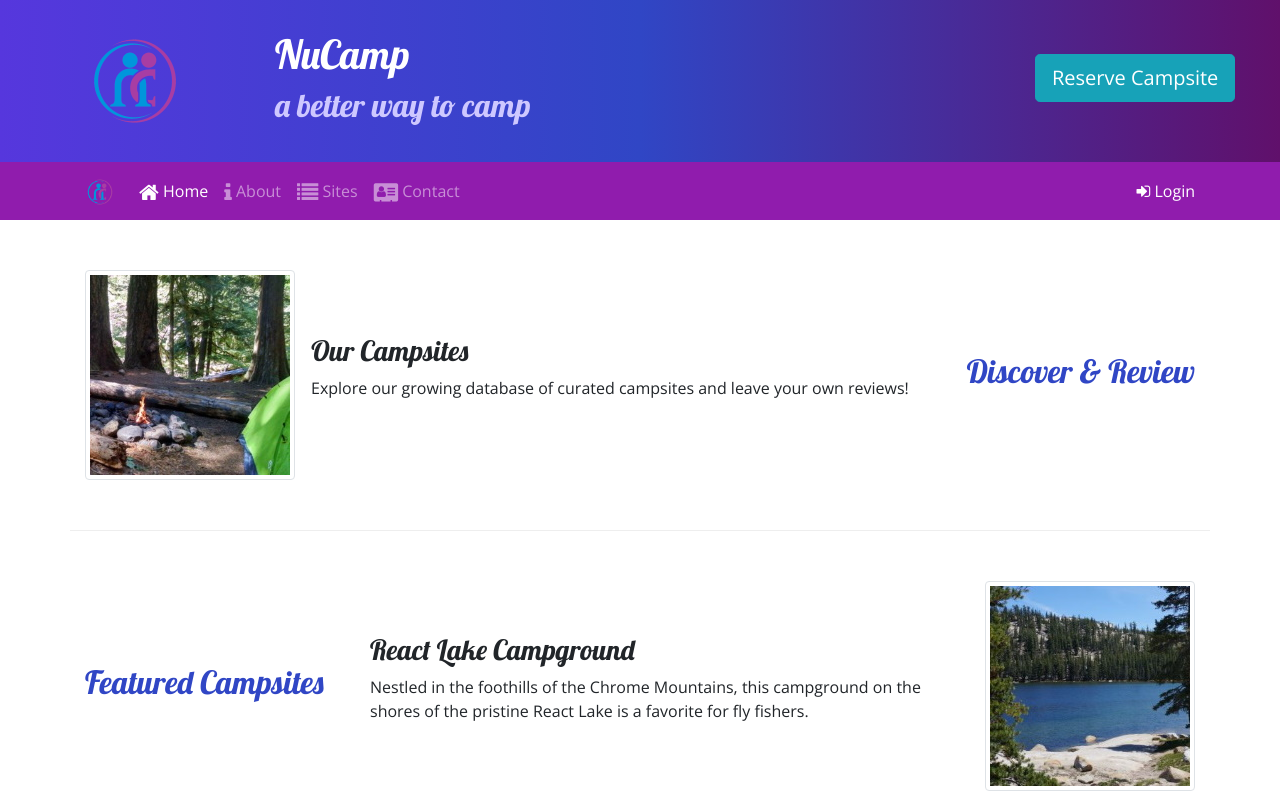
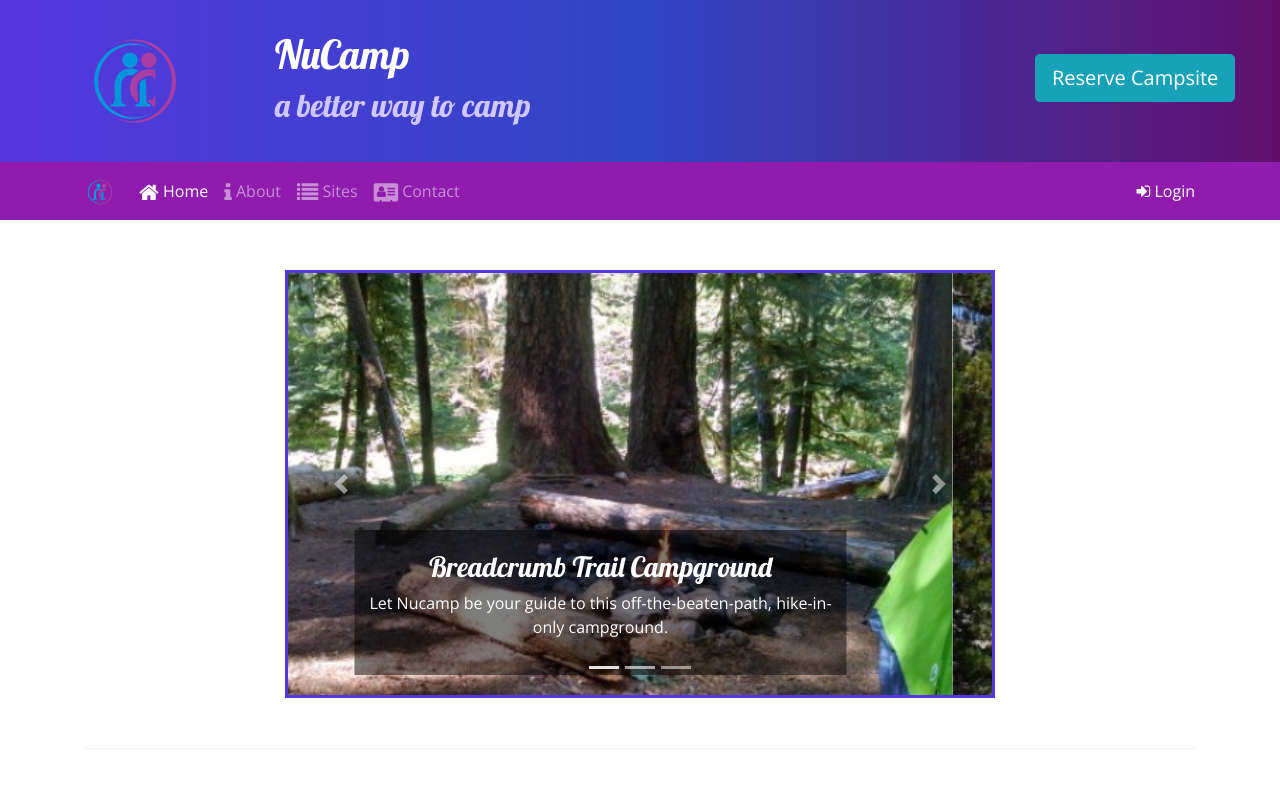
Before and after one commit to AlexandruIvan9/Bootstrap-project, a website: page index.html in a window 1280 px wide. Shown: the top 796 px of the page. Drawn offline with nearby package versions, Linux system fonts and the light colour scheme.

Commit message:
Carousel

```diff
--- a/css/styles.css
+++ b/css/styles.css
@@ -48,3 +48,11 @@ a, a:hover {
   color: inherit;
   text-decoration: none;
 }
+
+.carousel-caption {
+  background-color: rgba(0, 0, 0, 0.5);
+}
+
+.carousel {
+  border: solid #5637DD;
+}
--- a/index.html
+++ b/index.html
@@ -95,7 +95,51 @@
         </div>
     </div>
 </div>
+<div class="container">
   <div class="container">
+    <div class="row row-content">
+        <div class="col-md-8 mx-auto">
+          <div id="homeCarousel" class="carousel slide" data-ride="carousel">
+            <ol class="carousel-indicators">
+              <li data-target="#homeCarousel" data-slide-to="0" class="active"></li>
+              <li data-target="#homeCarousel" data-slide-to="1"></li>
+              <li data-target="#homeCarousel" data-slide-to="2"></li>
+            </ol>
+            <div class="carousel-inner">
+              <div class="carousel-item active">
+                  <img class="d-block w-100" src="img/breadcrumb-trail.jpg" alt="Breadcrumb Trail Campground" />
+                <div class="carousel-caption">
+                  <h3>Breadcrumb Trail Campground</h3>
+                  <p class="d-none d-sm-block">Let Nucamp be your guide to this off-the-beaten-path, hike-in-only campground.</p>
+                </div>
+              </div>
+            <div class="carousel-item">
+              <img class="d-block w-100" src="img/react-lake.jpg" alt="React Lake Campground" />
+              <div class="carousel-caption">
+                <h3>React Lake Campground</h3>
+                <p class="d-none d-sm-block">Nestled in the foothills of the Chrome Mountains, this campground on the shores of the pristine React Lake is a favorite for fly fishers.</p>
+            </div>
+            </div>
+            <div class="carousel-item">
+              <img class="d-block w-100" src="img/chrome-river.jpg" alt="Chrome River Campground" />
+              <div class="carousel-caption">
+                <h3>Chrome River Campground</h3>
+                <p class="d-none d-sm-block">Spend a few sunny days and starry nights beneath a canopy of old-growth firs at this enchanting spot by the Chrome River.
+                </p>
+            </div>
+          </div>
+        </div>
+          <a class="carousel-control-prev" href="#homeCarousel" role="button" data-slide="prev">
+            <span class="carousel-control-prev-icon"></span>
+            <span class="sr-only">Previous</span>
+          </a>
+          <a class="carousel-control-next" href="#homeCarousel" role="button" data-slide="next">
+            <span class="carousel-control-next-icon"></span>
+            <span class="sr-only">Next</span>
+          </a>
+      </div>
+    </div>
+  </div>
     <div class="row row-content align-items-center">
       <div class="col-sm-4 order-sm-last col-md-3">
         <h2 class="text-sm-right">Discover & Review</h2>
@@ -181,7 +225,7 @@
       </div>
     </div>
   </div>
-
+</div>
   <footer class="site-footer">
     <div class="container">
       <div class="row">
@@ -209,6 +253,7 @@
         </div>
       </div>
     </div>
+
   </footer>
 
   <!-- jQuery must come first, then Popper.js, then the Bootstrap JavaScript plugins.-->
```
